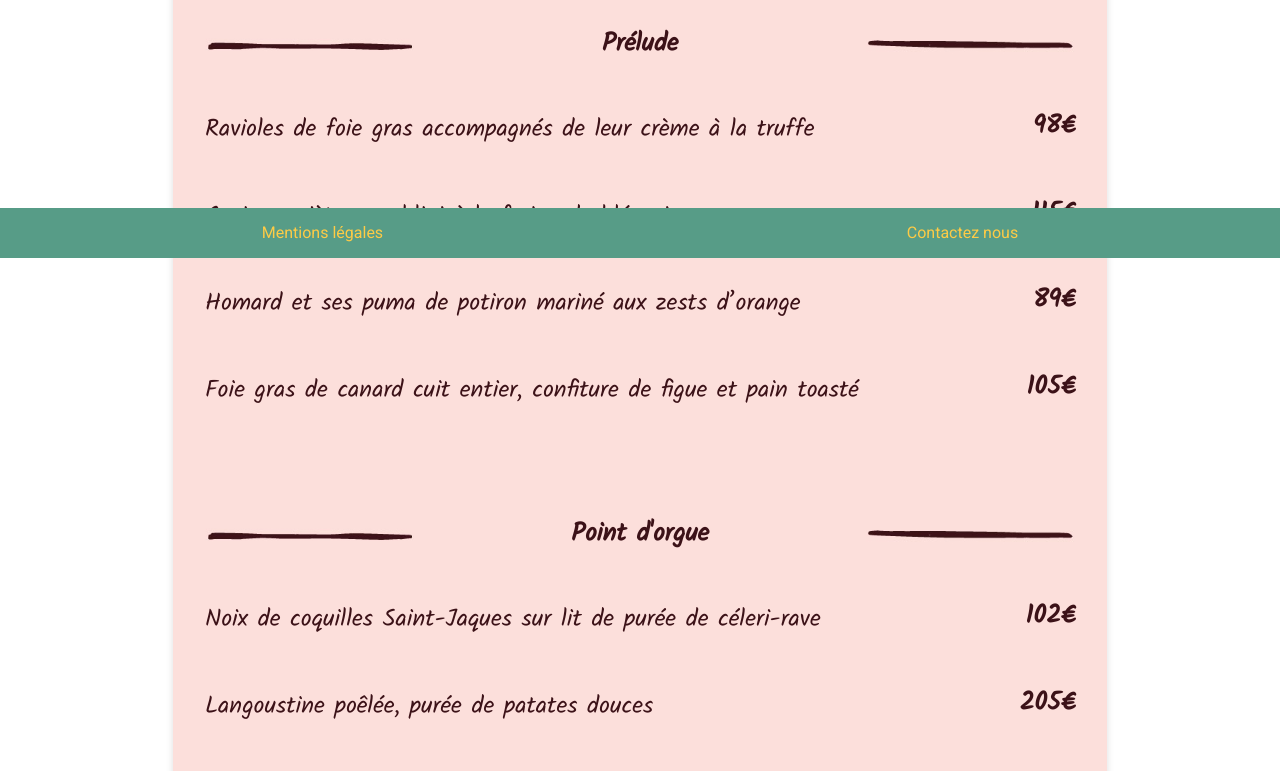
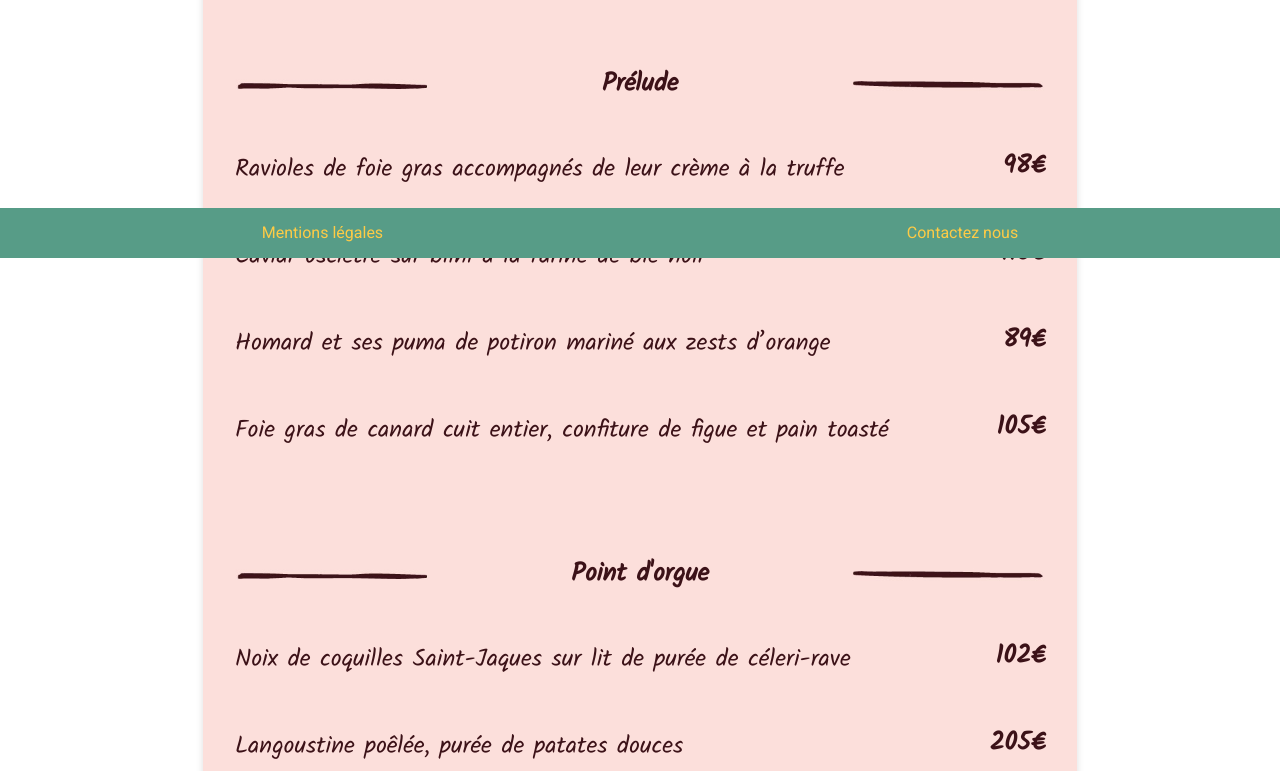
Before and after one commit to cin-vong/projet3_ohmyfood, a plain HTML site: page menu01.html in a window 1280 px wide. Shown: the part 542-1313 px from the top of the page. Drawn offline with Linux system fonts and the light colour scheme; a web font is replaced by a local one.

Commit message:
menu17-2

```diff
--- a/sass/style.scss
+++ b/sass/style.scss
@@ -21,7 +21,7 @@ a{
   font-family: roboto;
   font-size: 1em;
   color: #414141;
-  padding: 60px;
+  padding: 100px;
 }
 
   $cd-primary-color:#579c87;
```
Also changed, not shown: style.css.
